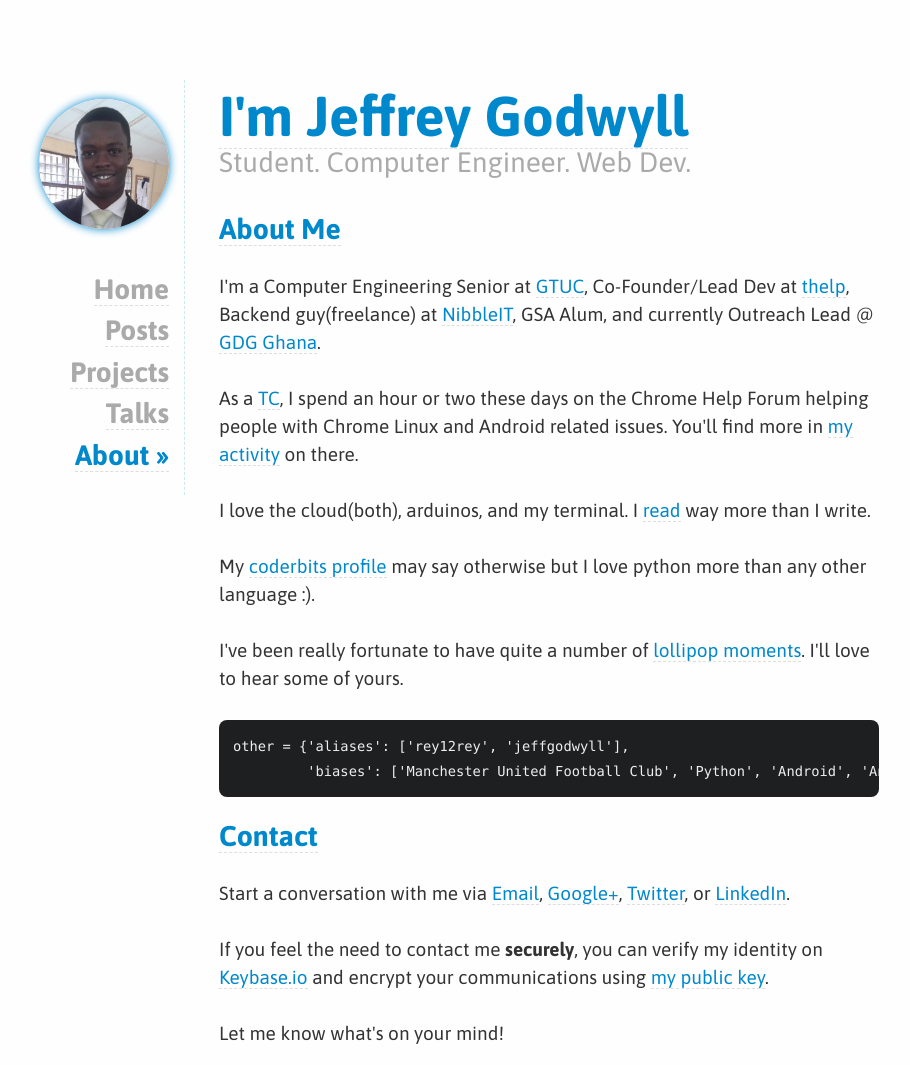
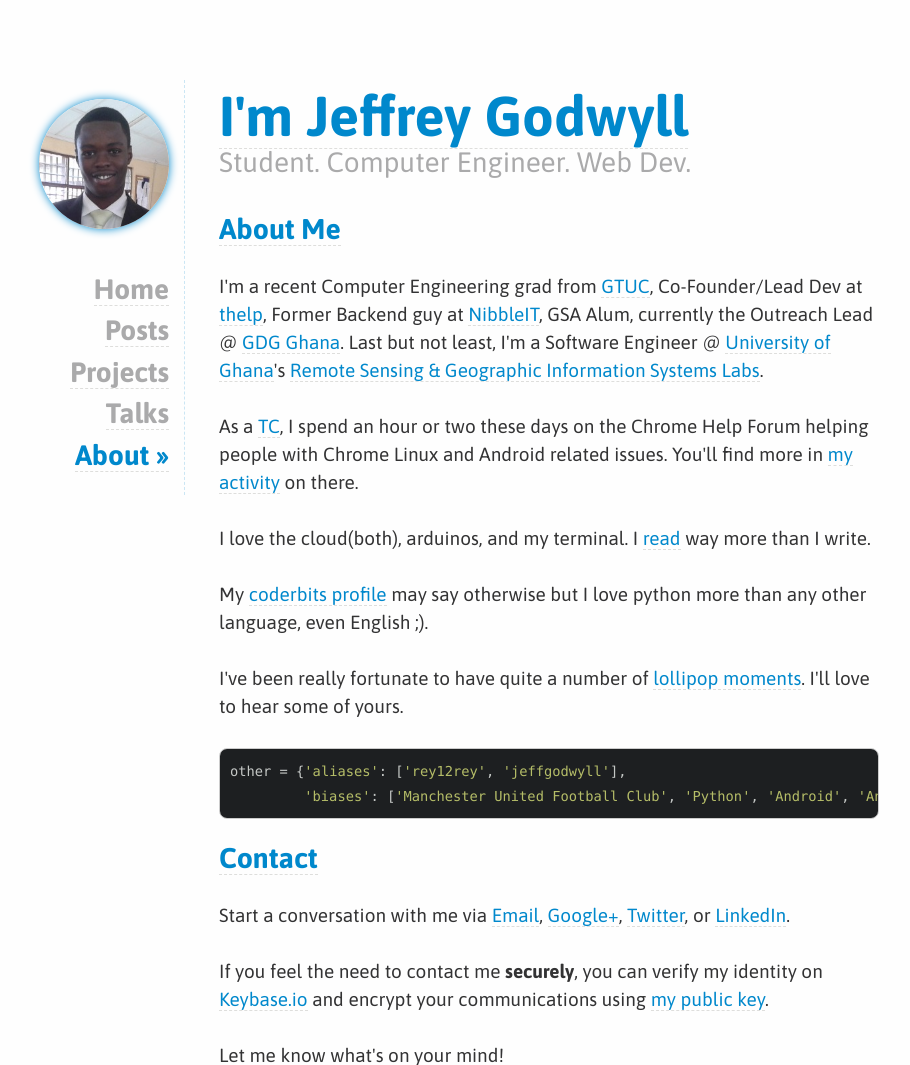
Before and after one commit to jeffgodwyll/jeffgodwyll.com, a Flask app: page /about/ in a window 1280 px wide. Shown: the top 1065 px of the page, without its empty margins (241-1151 px from the left). Run offline with Flask 2, Linux system fonts and the light colour scheme; parts of the project's set-up code (start-up, migrations or seed data) failed here and were passed over; some libraries are stand-ins or nearby versions.

Commit message:
Updates to about-me wording

```diff
--- a/templates/about.html
+++ b/templates/about.html
@@ -5,12 +5,15 @@
 
 {% block contents %}
 
+<article>
 {% filter markdown %}
 ##<a name="aboutme">About Me</a>
-I'm a Computer Engineering Senior at [GTUC](http://gtuc.edu.gh),
-  Co-Founder/Lead Dev at [thelp](), Backend guy(freelance) at
-[NibbleIT](http://nibbleitconsult.com/), GSA Alum, and currently Outreach Lead
+I'm a recent Computer Engineering grad from [GTUC](http://gtuc.edu.gh),
+  Co-Founder/Lead Dev at [thelp](), Former Backend guy at
+[NibbleIT](http://nibbleitconsult.com/), GSA Alum, currently the Outreach Lead
 @ [GDG Ghana](https://developers.google.com/groups/chapter/117620641470438104052/).
+Last but not least, I'm a Software Engineer @ [University of Ghana][1]'s
+[Remote Sensing & Geographic Information Systems Labs][2].
 
 As a [TC](http://www.google.com/get/topcontributor/), I spend an hour or two
 these days on the Chrome Help Forum helping people with
@@ -22,7 +25,8 @@ I [read](https://www.goodreads.com/user/show/32436986-jeffrey-godwyll)
 way more than I write.
 
 My [coderbits profile](https://coderbits.com/jeffgodwyll)
-may say otherwise but I love python more than any other language :).
+may say otherwise but I love python more than any other language, even English
+;).
 
 I've been really fortunate to have quite a number of
 [lollipop moments](https://www.youtube.com/watch?v=hVCBrkrFrBE). I'll love to
@@ -32,6 +36,13 @@ hear some of yours.
     other = {'aliases': ['rey12rey', 'jeffgodwyll'],
              'biases': ['Manchester United Football Club', 'Python', 'Android', 'Anything Googly']}
 
+
+[1]: http://ug.edu.gh/
+[2]: http://rsgislab.ug.edu.gh/
+{% endfilter %}
+</article>
+
+{% filter markdown %}
 ##<a name="contact">Contact</a>
 
 Start a conversation with me via [Email](mailto:jeffgodwyll@gmail.com?Subject=Hello Jeff!),
--- a/templates/index.html
+++ b/templates/index.html
@@ -1,8 +1,10 @@
 {% extends "base.html" %}
 
 {% block contents %}
+
+{# TODO: get better wording for homepage
+
 <article>
-   <!-- <figure><img src="/static/img/me.png" alt=""></figure> -->
 {% filter markdown %}
 I'm a Computer Engineering Senior [at GTUC](http://gtuc.edu.gh),
 Co-Founder/Lead Dev at [thelp](), Backend guy(freelance) at
@@ -22,6 +24,8 @@ I love python more than any other language :).
 </article>
 {% endfilter %}
 
+#}
+
 <section class="talks">
     <h2>Recent Posts</h2>
     {% with pages = posts %}
```
